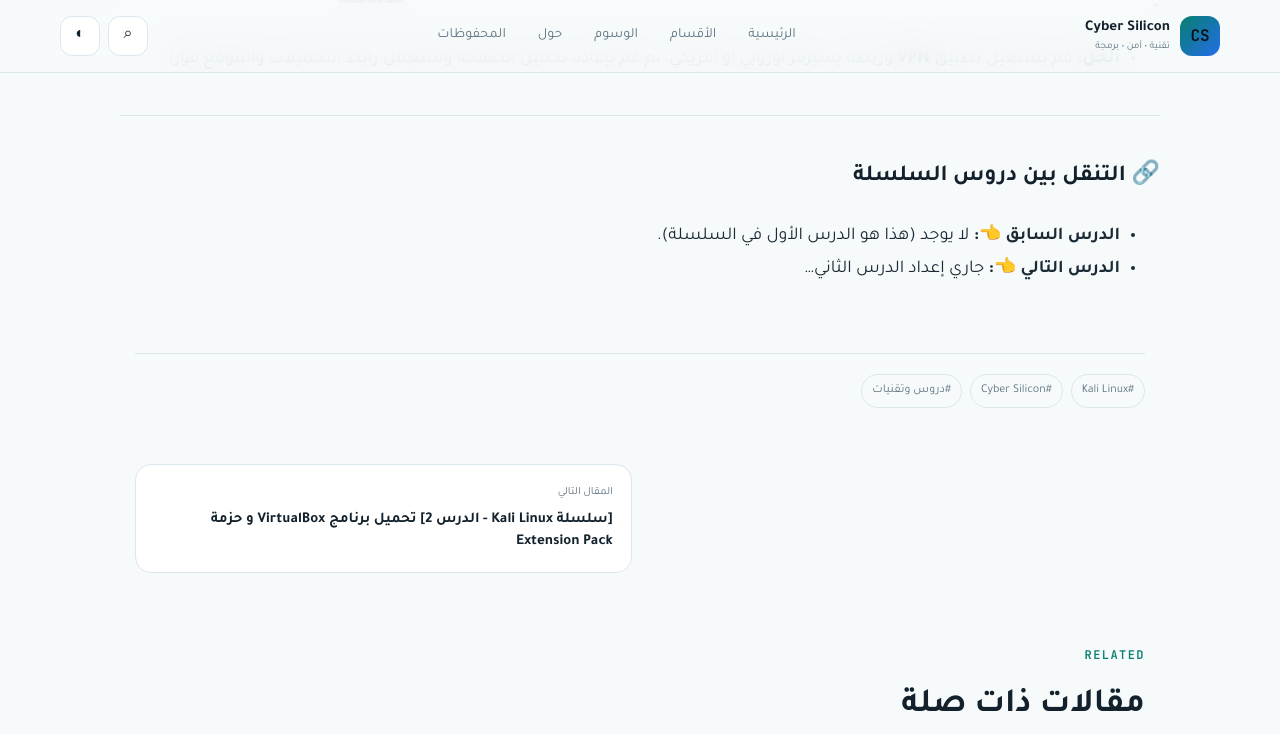
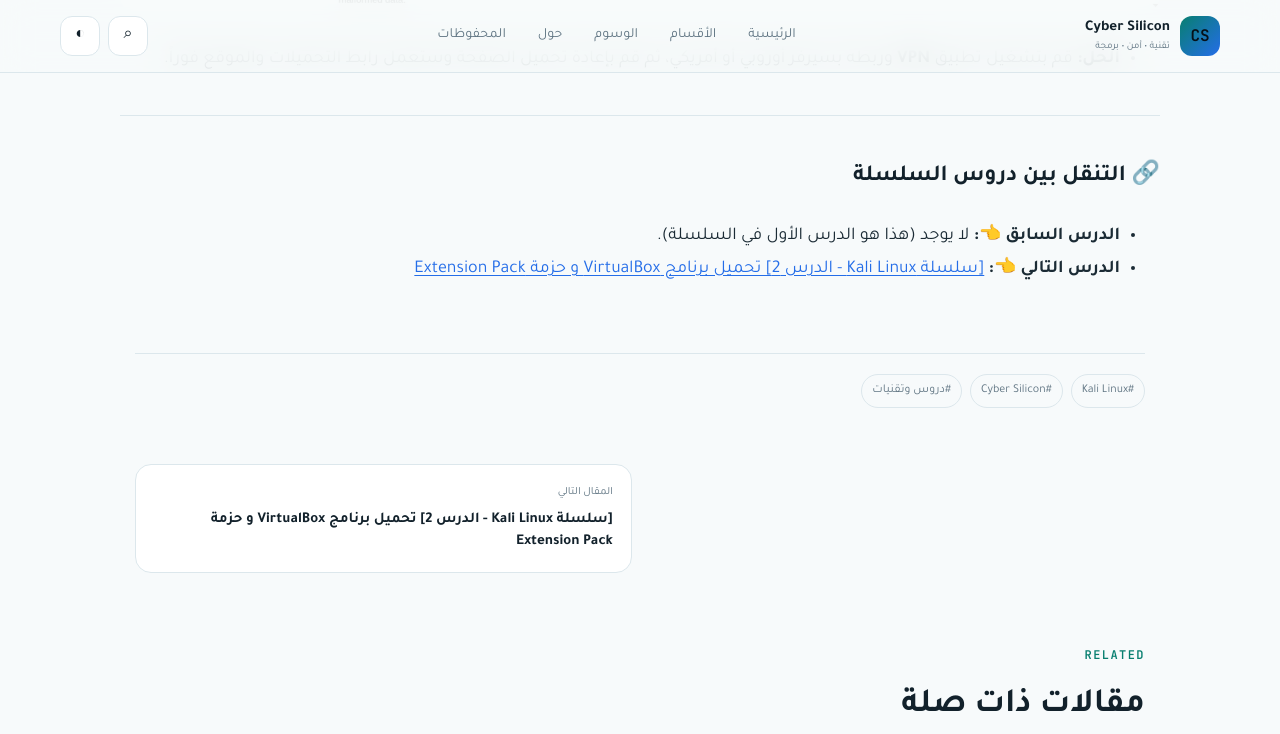
Before and after one commit to cyber-silicon/cyber-silicon.github.io, a Jekyll site: the page built from _posts/2026-11-03-lesson-1-سلسلة-kali-linux-الدرس-1-الشرح-الشامل-لاختيار-وتحميل-نسخة-ka.md, in a window 1280 px wide and 900 px high, scrolled down 6965 px, cut to the strip 0-734 px from the top of the window. Built offline with Jekyll 4.4.1, drawn with Linux system fonts in a browser that asks for light colours.

Commit message:
Update lesson permalink/navigation: التالي → [سلسلة Kali Linux - الدرس 2] تحميل برنامج VirtualBox و حزمة Extension Pack

```diff
--- a/_posts/2026-11-03-lesson-1-سلسلة-kali-linux-الدرس-1-الشرح-الشامل-لاختيار-وتحميل-نسخة-ka.md
+++ b/_posts/2026-11-03-lesson-1-سلسلة-kali-linux-الدرس-1-الشرح-الشامل-لاختيار-وتحميل-نسخة-ka.md
@@ -107,4 +107,4 @@ permalink: "/kali linux/cyber silicon/دروس وتقنيات/2026/11/03/lesson-
 ### 🔗 التنقل بين دروس السلسلة
 
 * **الدرس السابق 👈:** لا يوجد (هذا هو الدرس الأول في السلسلة).
-* **الدرس التالي 👈:** جاري إعداد الدرس الثاني...
+* **الدرس التالي 👈:** [[سلسلة Kali Linux - الدرس 2] تحميل برنامج VirtualBox و حزمة Extension Pack](https://cyber-silicon.github.io/kali%20linux/virtualbox/cyber%20silicon/2026/11/03/lesson-2-%D8%B3%D9%84%D8%B3%D9%84%D8%A9-kali-linux-%D8%A7%D9%84%D8%AF%D8%B1%D8%B3-2-%D8%AA%D8%AD%D9%85%D9%8A%D9%84-%D8%A8%D8%B1%D9%86%D8%A7%D9%85%D8%AC-virtualbox-%D9%88-%D8%AD%D8%B2%D9%85%D8%A9-exte.html)
```
